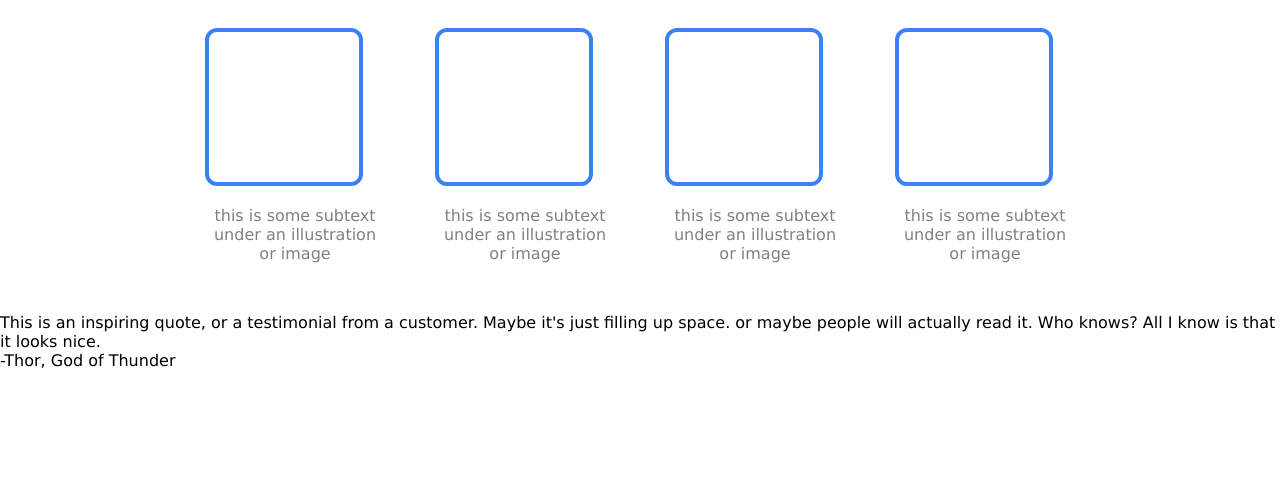
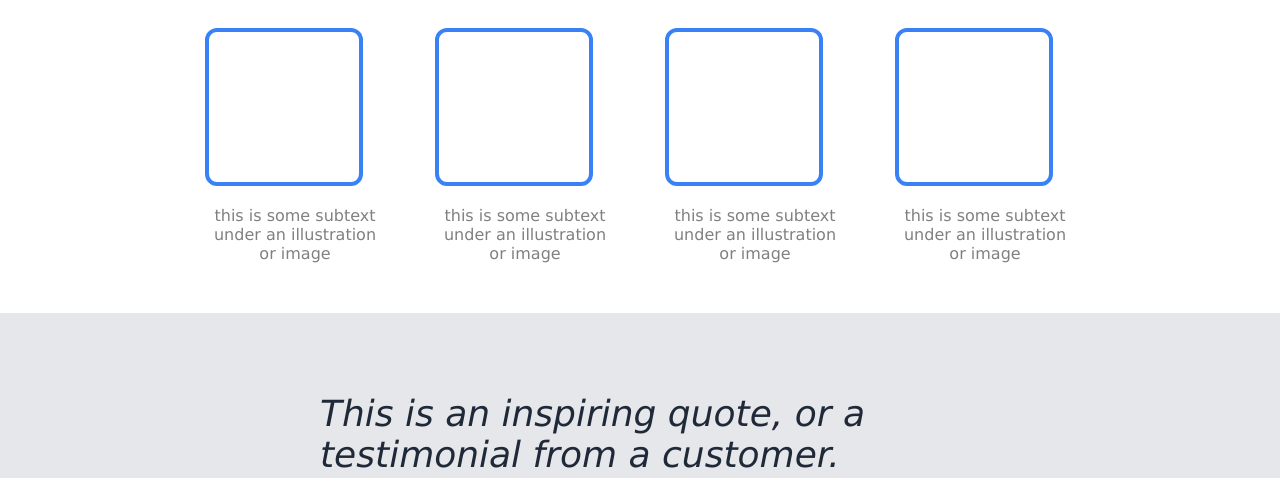
Before and after one commit to StiliPench/Landing-Page, a plain HTML site: page index.html in a window 1280 px wide. Shown: the part 470-948 px from the top of the page. Before the commit the page ends 840 px from the top, so only its background shows below. Drawn offline with Linux system fonts and the light colour scheme.

Commit message:
Style quote section

```diff
--- a/style.css
+++ b/style.css
@@ -94,15 +94,6 @@ body {
     gap:20px;
 }
 
-ul {
-    list-style-type: none;
-}
-
-a {
-    text-decoration: none;
-    color: #e5e7ebd0;
-}
-
 .button1 {
     background-color: #3882f6;
     color: #f9faf8;
@@ -113,3 +104,39 @@ a {
     max-width: 100px;
     height: 30px;
 }
+
+
+.quote {
+    display: flex;
+    flex-direction: column;
+    padding-top: 80px;
+    padding-bottom: 80px;
+    padding-left: 320px;
+    padding-right: 320px;
+    background-color: #e5e7eb;
+    gap: 50px;
+}
+
+.quote-text{
+    max-width: 700px;
+    color: #1f2937;
+    font-style: italic;
+    font-size: 36px;
+    font-weight: 100px;
+
+}
+
+.author {
+    text-align: end;
+    font-weight: 900;
+    font-size: 25px;
+}
+
+ul {
+    list-style-type: none;
+}
+
+a {
+    text-decoration: none;
+    color: #e5e7ebd0;
+}
```
